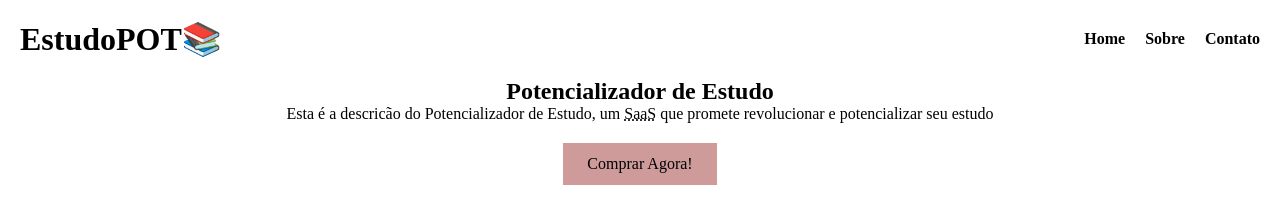
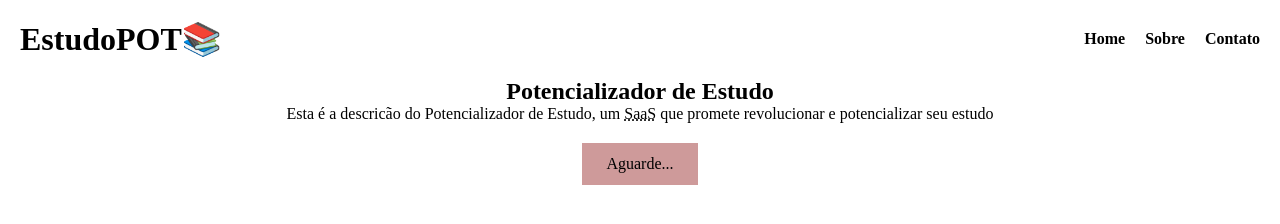
Before and after one commit to robertoacsn/estudo-pot, a plain HTML site: page index.html in a window 1280 px wide. Both pictures are taken after a click on the link "Comprar Agora!". Drawn offline with Linux system fonts and the light colour scheme.

Commit message:
feat: adiciona interatividade no botao de compra

```diff
--- a/index.html
+++ b/index.html
@@ -25,6 +25,7 @@
              <a href="#" class="btn-cta">Comprar Agora!</a>
     </section>
     </main>
+    <script src="script.js"></script>
 
 </body>
 </html>
--- /dev/null
+++ b/script.js
@@ -0,0 +1,6 @@
+const botao = document.querySelector('.btn-cta');
+
+botao.addEventListener('click', function(){
+alert('Interesse registrado! 🛒');
+botao.textContent = "Aguarde...";
+});
```
